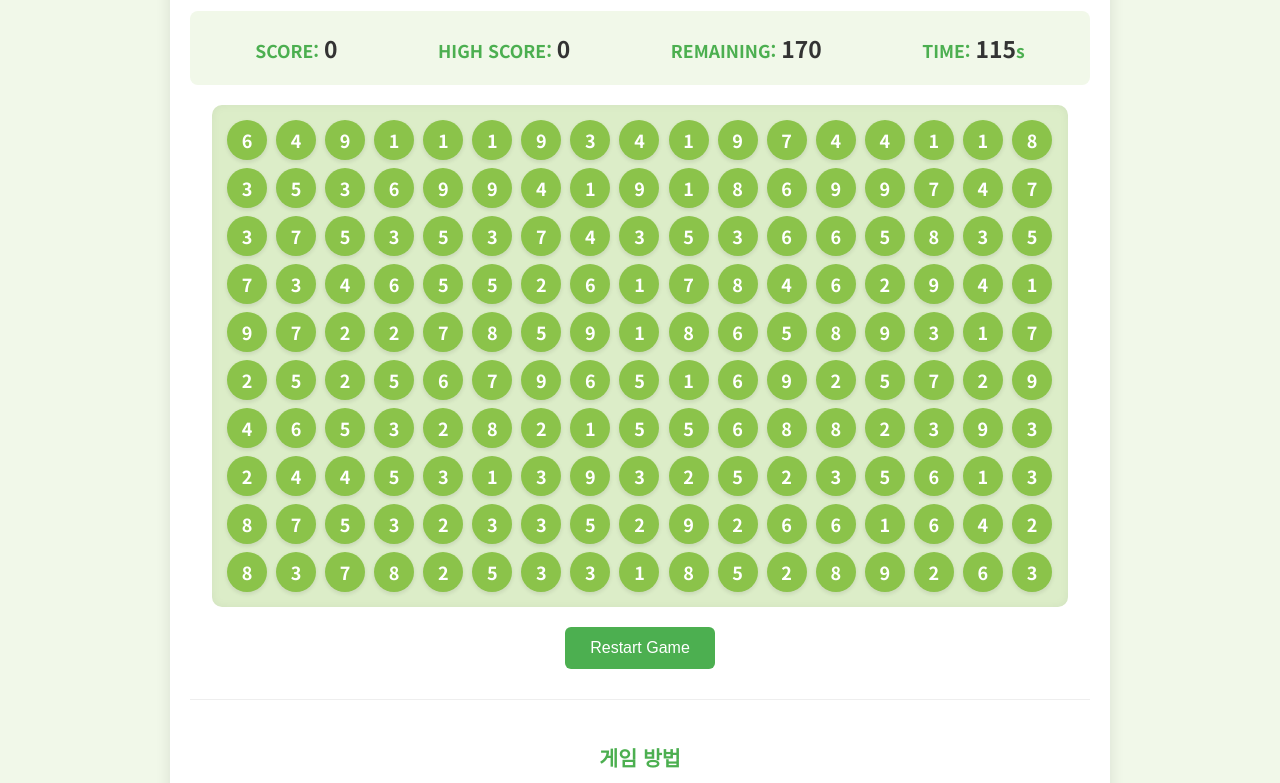
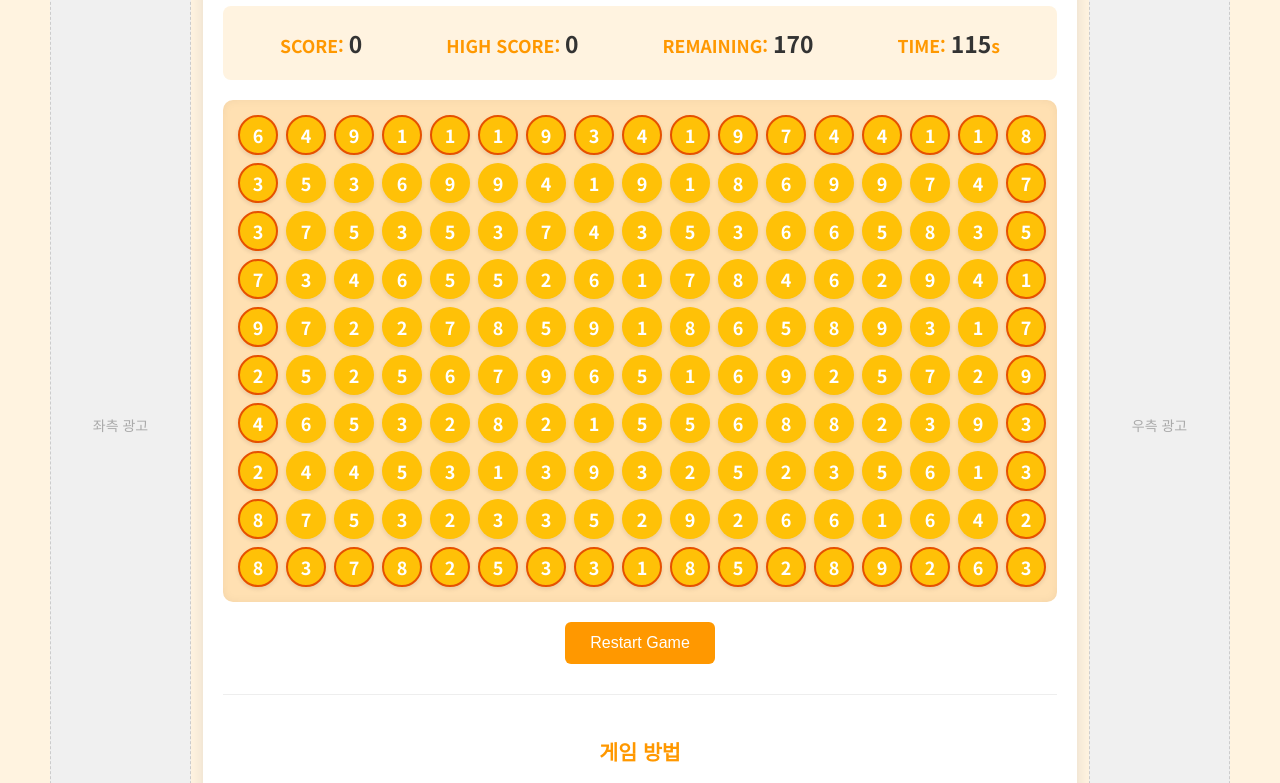
Before and after one commit to hahawoorld/index, a plain HTML site: page index.html in a window 1280 px wide. Shown: the part 233-1016 px from the top of the page. Drawn offline with Linux system fonts and the light colour scheme.

Commit message:
Update index.html

```diff
--- a/index.html
+++ b/index.html
@@ -1,29 +1,28 @@
 <!DOCTYPE html>
 <html lang="ko">
 <head>
+    <meta name="google-site-verification" content="PAuQHXkuy1Oo2WAbKsScv8ehg1lxFcL04btg2PYIuW0" />
+    <meta name="google-adsense-account" content="ca-pub-4547328202745686">
     <meta charset="UTF-8">
     <meta name="viewport" content="width=device-width, initial-scale=1.0">
-    <title>Number Sum 10 Challenge - 두뇌 회전 숫자 퍼즐 게임</title>
-    <meta name="description" content="숫자들의 합이 10이 되도록 연결하는 재미있는 두뇌 회전 퍼즐 게임입니다. 제한 시간 안에 얼마나 많은 숫자를 없앨 수 있을까요? 지금 도전해보세요!">
-    <meta name="keywords" content="숫자 게임, 합 10 만들기, 두뇌 게임, 퍼즐 게임, 웹 게임, number sum game, puzzle game">
-    <meta name="google-site-verification" content="PAuQHXkuy1Oo2WAbKsScv8ehg1lxFcL04btg2PYIuW0" />
-    <meta name="google-adsense-account" content="ca-pub-4547328202745686">
+    <title>Number Sum 10 Challenge - 바깥쪽 매칭 퍼즐 게임</title>
+    <meta name="description" content="가장 바깥쪽 숫자들의 합이 10이 되도록 연결하는 새로운 룰의 두뇌 회전 퍼즐 게임입니다. 전략적으로 숫자를 제거해보세요!">
+    <meta name="keywords" content="숫자 게임, 합 10 만들기, 두뇌 게임, 퍼즐 게임, 웹 게임, 바깥쪽 매칭">
     <link rel="preconnect" href="https://fonts.googleapis.com">
     <link rel="preconnect" href="https://fonts.gstatic.com" crossorigin>
     <link href="https://fonts.googleapis.com/css2?family=Noto+Sans+KR:wght@400;700&display=swap" rel="stylesheet">
-
     <style>
         :root {
-            --primary-color: #4CAF50; /* Green */
-            --secondary-color: #8BC34A; /* Light Green */
-            --background-color: #F1F8E9; /* Very Light Green */
+            --primary-color: #FF9800; /* Orange */
+            --secondary-color: #FFC107; /* Amber */
+            --background-color: #FFF3E0; /* Light Orange */
             --text-color: #333;
             --white-color: #fff;
             --highlight-color: #FFEB3B; /* Yellow */
-            --matched-color: #FFC107; /* Amber - Not used for background anymore */
-            --board-bg-color: #DCEDC8; /* Lighter Green */
+            --board-bg-color: #FFE0B2; /* Lighter Orange */
             --circle-size: 40px;
             --gap-size: 8px;
+            --outer-ring-color: #E65100; /* Dark Orange for outer ring */
         }
 
         body {
@@ -38,10 +37,26 @@
             color: var(--text-color);
         }
 
+        .ad-container {
+            display: flex;
+            width: 100%;
+            justify-content: center;
+            align-items: stretch;
+            max-width: 1200px;
+            margin: 0 auto;
+        }
+
+        .main-content {
+            flex-grow: 1;
+            display: flex;
+            justify-content: center;
+            align-items: center;
+            padding: 20px 0;
+        }
+
         .container {
             width: 95%;
-            max-width: 900px; /* Increased max-width */
-            margin: 20px auto;
+            max-width: 900px;
             background-color: var(--white-color);
             padding: 20px;
             border-radius: 12px;
@@ -49,32 +64,33 @@
             text-align: center;
         }
 
-        header {
-            margin-bottom: 20px;
-            padding-bottom: 15px;
-            border-bottom: 1px solid #eee;
-        }
-
-        header h1 {
-            color: var(--primary-color);
-            margin: 0;
-            font-size: 2.5em;
-        }
-
-        /* Ad Placeholder Styles */
-        .ad-placeholder {
+        .ad-banner {
             width: 100%;
-            min-height: 90px; /* Standard banner height */
+            min-height: 90px;
             background-color: #f0f0f0;
             display: flex;
             justify-content: center;
             align-items: center;
-            margin: 15px 0;
             font-size: 14px;
             color: #aaa;
             border: 1px dashed #ccc;
             box-sizing: border-box;
             text-align: center;
+            margin: 10px 0;
+        }
+
+        .ad-side {
+            width: 200px;
+            background-color: #f0f0f0;
+            display: flex;
+            justify-content: center;
+            align-items: center;
+            font-size: 14px;
+            color: #aaa;
+            border: 1px dashed #ccc;
+            box-sizing: border-box;
+            text-align: center;
+            margin: 0 10px;
         }
 
         .game-area {
@@ -83,9 +99,9 @@
 
         .game-info {
             display: flex;
-            justify-content: space-around; /* Better spacing */
+            justify-content: space-around;
             align-items: center;
-            flex-wrap: wrap; /* Allow wrapping on smaller screens */
+            flex-wrap: wrap;
             margin-bottom: 20px;
             background-color: var(--background-color);
             padding: 15px;
@@ -93,12 +109,12 @@
         }
 
         .game-info div {
-            margin: 5px 10px; /* Add some margin */
+            margin: 5px 10px;
         }
 
         .game-info h2 {
             margin: 0;
-            font-size: 1.1em; /* Adjust font size */
+            font-size: 1.1em;
             color: var(--primary-color);
         }
         .game-info span {
@@ -109,15 +125,14 @@
 
         .game-board {
             display: grid;
-            grid-template-columns: repeat(17, 1fr);
-            grid-template-rows: repeat(10, 1fr); /* Adjusted rows if needed */
+            grid-template-columns: repeat(var(--grid-cols), 1fr);
+            grid-template-rows: repeat(var(--grid-rows), 1fr);
             gap: var(--gap-size);
-            margin: 20px auto; /* Center the board */
+            margin: 20px auto;
             background-color: var(--board-bg-color);
-            padding: 15px; /* Increased padding */
-            border-radius: 10px; /* Rounded corners */
+            padding: 15px;
+            border-radius: 10px;
             position: relative;
-            max-width: calc(17 * (var(--circle-size) + var(--gap-size)) + 10px); /* Dynamic width */
             box-shadow: inset 0 0 10px rgba(0,0,0,0.05);
         }
 
@@ -129,13 +144,19 @@
             display: flex;
             justify-content: center;
             align-items: center;
-            font-size: calc(var(--circle-size) * 0.45); /* Scaled font size */
+            font-size: calc(var(--circle-size) * 0.45);
             color: white;
             font-weight: bold;
             cursor: pointer;
             transition: background-color 0.2s ease, transform 0.1s ease;
-            user-select: none; /* Prevent text selection */
+            user-select: none;
             box-shadow: 0 2px 4px rgba(0,0,0,0.1);
+            border: 2px solid transparent; /* For outer ring indication */
+            box-sizing: border-box;
+        }
+
+        .circle.outer-ring {
+            border-color: var(--outer-ring-color);
         }
 
         .circle:hover {
@@ -145,26 +166,14 @@
         .circle.selected {
             background-color: var(--highlight-color);
             color: var(--text-color);
-            transform: scale(1.1); /* Slightly bigger when selected */
+            transform: scale(1.1);
         }
 
-        /* ================== 여기가 수정된 부분 ================== */
-        .circle.matched { /* Style for matched circles - Now makes them disappear */
-            visibility: hidden;   /* 요소를 보이지 않게 함 (공간은 유지) */
-            cursor: default;      /* 커서 기본값으로 */
-            pointer-events: none; /* 클릭 등 이벤트 비활성화 */
-            /* Removed properties: background-color, opacity, animation */
+        .circle.matched {
+            visibility: hidden;
+            cursor: default;
+            pointer-events: none;
         }
-        /* ======================================================= */
-
-        /* Pop animation is no longer used by .matched, commenting out */
-        /*
-        @keyframes pop { /* Simple animation for matching */
-            /* 0% { transform: scale(1); } */
-            /* 50% { transform: scale(1.2); } */
-            /* 100% { transform: scale(1); opacity: 0.5; } */
-        /* } */
-        */
 
         .game-controls {
             margin-top: 20px;
@@ -183,7 +192,7 @@
         }
 
         .btn:hover {
-            background-color: #388E3C; /* Darker Green */
+            background-color: #E65100; /* Darker Orange */
         }
 
         .instructions {
@@ -199,15 +208,14 @@
             margin-bottom: 10px;
         }
 
-        /* Game Over Overlay */
         .overlay {
-            position: fixed; /* Changed from absolute to fixed */
+            position: fixed;
             top: 0;
             left: 0;
             width: 100%;
             height: 100%;
             background-color: rgba(0, 0, 0, 0.7);
-            display: none; /* Initially hidden */
+            display: none;
             justify-content: center;
             align-items: center;
             z-index: 1000;
@@ -228,7 +236,6 @@
             font-size: 1.2em;
             margin: 10px 0;
          }
-
 
         footer {
             margin-top: 40px;
@@ -251,15 +258,19 @@
 
         /* Responsive Design */
         @media (max-width: 900px) {
+            .ad-container {
+                flex-direction: column;
+                align-items: center;
+            }
+            .ad-side {
+                width: 90%;
+                margin: 10px 0;
+            }
+            .main-content {
+                padding: 10px 0;
+            }
             .container {
                 width: 98%;
-                padding: 15px;
-            }
-            header h1 {
-                font-size: 2em;
-            }
-            .game-board {
-                max-width: 100%; /* Allow shrinking */
             }
              :root {
                 --circle-size: 35px;
@@ -311,15 +322,16 @@
     </style>
 </head>
 <body>
-
+    <div class="ad-top ad-banner">상단 광고</div>
+    <div class="ad-container">
+        <div class="ad-left ad-side">좌측 광고</div>
+        <div class="main-content">
             <div class="container">
                 <header>
                     <h1>Number Sum 10 Challenge</h1>
                 </header>
 
-        <div class="ad-placeholder">상단 광고 영역 (예: 728x90)</div>
-
-        <main class="game-area">
+                <div class="game-area">
                     <div class="game-info">
                         <div class="score">
                             <h2>SCORE: <span id="score">0</span></h2>
@@ -327,7 +339,7 @@
                         <div class="high-score"> <h2>HIGH SCORE: <span id="high-score">0</span></h2>
                         </div>
                         <div class="remaining">
-                    <h2>REMAINING: <span id="remaining-circles">170</span></h2>
+                            <h2>REMAINING: <span id="remaining-circles">0</span></h2>
                         </div>
                         <div class="timer">
                             <h2>TIME: <span id="time">120</span>s</h2> </div>
@@ -339,17 +351,19 @@
                     <div class="game-controls">
                         <button id="restart-button" class="btn">Restart Game</button>
                         </div>
-        </main>
+                </div>
 
                 <section class="instructions">
                     <h3>게임 방법</h3>
-             <p>같은 숫자 또는 합이 10이 되는 두 개의 숫자를 찾아 클릭하세요. 가로, 세로 또는 대각선으로 인접해 있거나, 중간에 다른 숫자가 없이 같은 줄의 끝과 시작에 있는 숫자들도 연결할 수 있습니다. (이 게임의 현재 로직은 합이 10인 것만 체크합니다. 인접성 규칙은 추가 개발이 필요합니다.) 제한 시간 안에 모든 숫자를 없애거나 최대한 많은 점수를 획득하세요!</p>
-             <p>시간이 다 되거나 남은 숫자가 없으면 게임이 종료됩니다.</p>
+                    <p>가장 바깥쪽에 위치한 숫자들 중에서 합이 10이 되는 두 개의 숫자를 찾아 클릭하세요. 숫자를 맞추면 해당 숫자들이 사라지고, **새로운 가장 바깥쪽**에 위치한 숫자들에서 다시 합이 10이 되는 숫자를 찾을 수 있습니다. 제한 시간 안에 모든 숫자를 없애거나 최대한 많은 점수를 획득하세요!</p>
+                    <p>시간이 다 되거나 더 이상 바깥쪽에서 합이 10이 되는 숫자가 없으면 게임이 종료됩니다.</p>
                 </section>
-
-        <div class="ad-placeholder">하단 광고 영역 (예: 320x100 or 728x90)</div>
-
-    </div> <footer>
+            </div>
+        </div>
+        <div class="ad-right ad-side">우측 광고</div>
+    </div>
+    <div class="ad-bottom ad-banner">하단 광고</div>
+    <footer>
         <p>&copy; <span id="copy-year">2025</span> Your Game Company Name. All Rights Reserved.</p>
         <p>
             <a href="#privacy">개인정보처리방침</a> |
@@ -378,15 +392,17 @@
 
         let score = 0;
         let highScore = 0;
-        let remainingCircles = 0; // Will be set in setupGame
+        let remainingCircles = 0;
         let remainingTime = GAME_TIME;
-        let gameOver = true; // Start as true, set to false on game start
+        let gameOver = true;
         let selectedCircles = [];
+        let gameBoardData = []; // 2D array to represent the board (null for matched)
+        let gameBoardElements = []; // Array of all circle elements
         let startTime;
         let timerInterval;
 
         // DOM Elements
-        const gameBoard = document.getElementById("game-board");
+        const gameBoardDiv = document.getElementById("game-board");
         const scoreElement = document.getElementById("score");
         const highScoreElement = document.getElementById("high-score");
         const remainingCirclesElement = document.getElementById("remaining-circles");
@@ -398,12 +414,11 @@
         const playAgainButton = document.getElementById("play-again-button");
         const copyYearElement = document.getElementById("copy-year");
 
-        // Audio Elements
+        // Audio Elements (paths need to be correct)
         const clickSound = document.getElementById('click-sound');
         const matchSound = document.getElementById('match-sound');
         const gameoverSound = document.getElementById('gameover-sound');
 
-        // --- Sound Functions ---
         function playSound(sound) {
             if (sound && sound.readyState >= 3) {
                 sound.currentTime = 0;
@@ -411,38 +426,79 @@
             }
         }
 
-        // --- Game Initialization ---
         function setupGame() {
             console.log('Setting up game...');
-            gameBoard.innerHTML = '';
+            gameBoardDiv.innerHTML = '';
             selectedCircles = [];
+            gameBoardData = [];
+            gameBoardElements = [];
             gameOver = false;
             score = 0;
-            remainingCircles = GRID_WIDTH * GRID_HEIGHT;
             remainingTime = GAME_TIME;
             startTime = Date.now();
             gameOverOverlay.style.display = 'none';
 
-            highScore = localStorage.getItem('numberSumHighScore') || 0;
+            highScore = localStorage.getItem('outerSumHighScore') || 0;
 
-            for (let i = 0; i < GRID_WIDTH * GRID_HEIGHT; i++) {
+            document.documentElement.style.setProperty('--grid-cols', GRID_WIDTH);
+            document.documentElement.style.setProperty('--grid-rows', GRID_HEIGHT);
+
+            for (let row = 0; row < GRID_HEIGHT; row++) {
+                gameBoardData[row] = [];
+                for (let col = 0; col < GRID_WIDTH; col++) {
                     const value = Math.floor(Math.random() * 9) + 1;
+                    gameBoardData[row][col] = value;
                     const circle = document.createElement('div');
                     circle.classList.add('circle');
+                    circle.dataset.row = row;
+                    circle.dataset.col = col;
                     circle.dataset.value = value;
                     circle.textContent = value;
                     circle.addEventListener('click', () => handleCircleClick(circle));
-                 gameBoard.appendChild(circle);
+                    gameBoardDiv.appendChild(circle);
+                    gameBoardElements.push(circle);
+                }
             }
 
+            updateOuterRing();
+            remainingCircles = gameBoardElements.filter(circle => !circle.classList.contains('matched')).length;
             updateUI();
             startTimer();
             console.log('Game setup complete. Timer started.');
         }
 
-        // --- Core Game Logic ---
+        function updateOuterRing() {
+            gameBoardElements.forEach(circle => circle.classList.remove('outer-ring'));
+
+            const rows = gameBoardData.length;
+            const cols = gameBoardData[0] ? gameBoardData[0].length : 0;
+
+            if (rows === 0 || cols === 0) return;
+
+            for (let i = 0; i < rows; i++) {
+                for (let j = 0; j < cols; j++) {
+                    const circle = getCircleFromRowCol(i, j);
+                    if (circle && !circle.classList.contains('matched')) {
+                        if (i === 0 || i === rows - 1 || j === 0 || j === cols - 1 ||
+                            (gameBoardData[i - 1] && gameBoardData[i - 1][j] === null) ||
+                            (gameBoardData[i + 1] && gameBoardData[i + 1][j] === null) ||
+                            (gameBoardData[i][j - 1] !== undefined && gameBoardData[i][j - 1] === null) ||
+                            (gameBoardData[i][j + 1] !== undefined && gameBoardData[i][j + 1] === null)) {
+                            circle.classList.add('outer-ring');
+                        }
+                    }
+                }
+            }
+        }
+
+        function getCircleFromRowCol(row, col) {
+            return gameBoardElements.find(circle =>
+                parseInt(circle.dataset.row) === row && parseInt(circle.dataset.col) === col
+            );
+        }
+
         function handleCircleClick(circle) {
-            if (gameOver || circle.classList.contains('matched')) return;
+            if (gameOver || circle.classList.contains('matched') || !circle.classList.contains('outer-ring')) return;
 
             playSound(clickSound);
 
@@ -471,19 +527,20 @@
             if (value1 + value2 === 10) {
                 playSound(matchSound);
                 score += 1;
-                remainingCircles -= 2;
 
                 selectedCircles.forEach(c => {
                     c.classList.remove('selected');
-                    c.classList.add('matched'); // This class now triggers visibility:hidden via CSS
+                    c.classList.add('matched');
+                    gameBoardData[parseInt(c.dataset.row)][parseInt(c.dataset.col)] = null;
                 });
+                selectedCircles = [];
 
-                selectedCircles = [];
+                updateOuterRing();
+                remainingCircles = gameBoardElements.filter(circle => !circle.classList.contains('matched')).length;
 
                 if (remainingCircles <= 0) {
                     endGame(true);
                 }
-
             } else {
                 setTimeout(() => {
                     selectedCircles.forEach(c => c.classList.remove('selected'));
@@ -493,7 +550,6 @@
             updateUI();
         }
 
-        // --- UI Updates ---
         function updateUI() {
             scoreElement.textContent = score;
             highScoreElement.textContent = highScore;
@@ -501,7 +557,6 @@
             timeElement.textContent = Math.ceil(remainingTime);
         }
 
-        // --- Timer Logic ---
         function startTimer() {
             if (timerInterval) clearInterval(timerInterval);
 
@@ -524,7 +579,6 @@
             }, 1000);
         }
 
-        // --- Game End Logic ---
         function endGame(isWon) {
             if (gameOver) return;
 
@@ -535,26 +589,24 @@
 
             if (score > highScore) {
                 highScore = score;
-                localStorage.setItem('numberSumHighScore', highScore);
+                localStorage.setItem('outerSumHighScore', highScore);
             }
 
             finalScoreElement.textContent = score;
             finalHighScoreElement.textContent = highScore;
             gameOverOverlay.style.display = 'flex';
             if (isWon) {
-                 document.getElementById('game-over-title').textContent = "Congratulations! You Cleared the Board!";
+                document.getElementById('game-over-title').textContent = "Congratulations! You Cleared the Outer Ring!";
             } else {
                 document.getElementById('game-over-title').textContent = "Time's Up!";
             }
         }
 
-        // --- Event Listeners ---
         restartButton.addEventListener('click', setupGame);
         playAgainButton.addEventListener('click', setupGame);
 
-        // --- Initial Setup ---
         copyYearElement.textContent = new Date().getFullYear();
-        highScore = localStorage.getItem('numberSumHighScore') || 0;
+        highScore = localStorage.getItem('outerSumHighScore') || 0;
         highScoreElement.textContent = highScore;
         setupGame();
 
```
Lines whose indentation alone changed are shown as unchanged.
